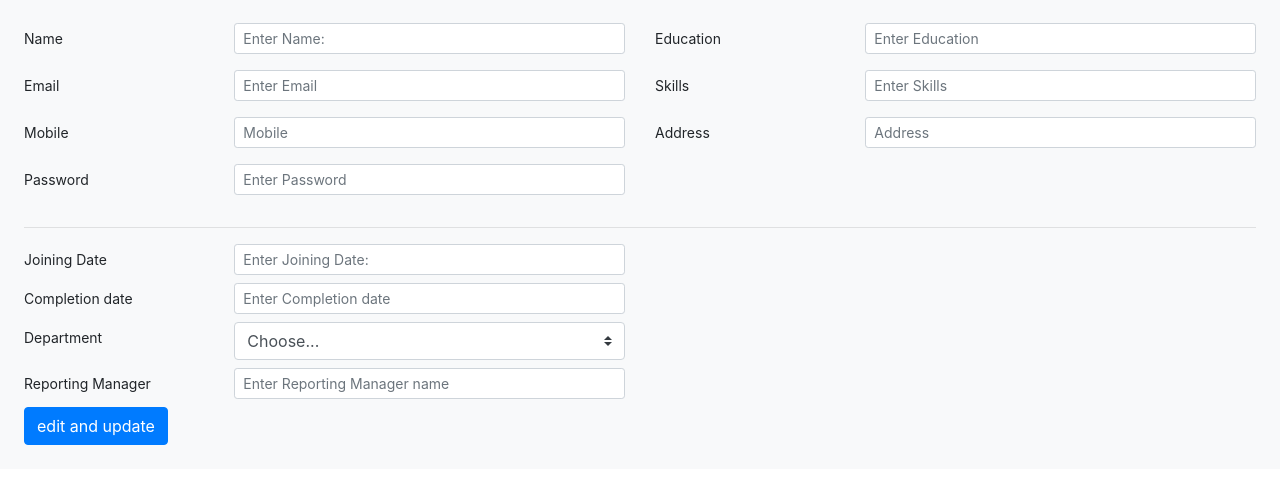
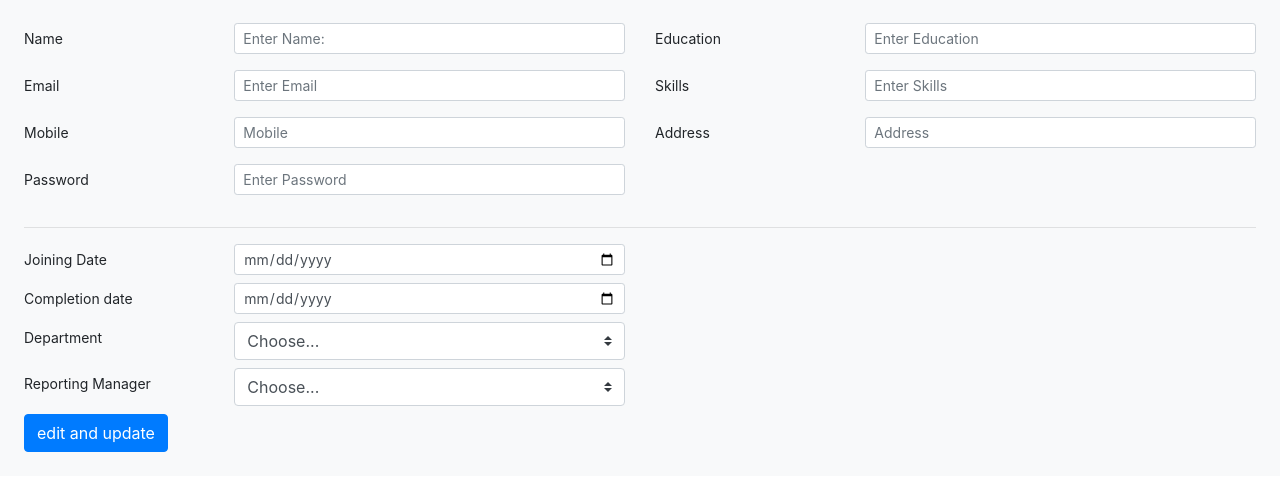
Before and after one commit to INIESTA-WEBTECH-Pvt-Ltd/iniesta, a PHP site: page /Intern_Registration.php in a window 1280 px wide. Shown: the part 217-708 px from the top of the page. Run offline with PHP 8.4, Linux system fonts and the light colour scheme; some libraries are stand-ins or nearby versions.

Commit message:
Intern_Registration Page Updated

```diff
--- a/intern/Intern_Registration.php
+++ b/intern/Intern_Registration.php
@@ -1,5 +1,6 @@
 <!DOCTYPE html>
 <html lang="en" dir="ltr">
+
 <head>
   <meta charset="utf-8">
   <title>Sidebar Dashboard Template With Sub Menu</title>
@@ -12,6 +13,7 @@
   <link rel="stylesheet" href="https://stackpath.bootstrapcdn.com/bootstrap/4.4.1/css/bootstrap.min.css">
 
 </head>
+
 <body>
 
   <!--wrapper start-->
@@ -19,7 +21,7 @@
     <!--header menu start-->
     <div class="header">
       <div class="header-menu">
-                    <div class="title">INIESTA  <span>WEBTECH</span></div>
+        <div class="title">INIESTA <span>WEBTECH</span></div>
         <div class="sidebar-btn">
           <i class="fas fa-bars"></i>
         </div>
@@ -75,58 +77,49 @@
             <div class="mb-3 row">
               <label for="validationCustom02" class="col-sm-3 col-md-4 col-form-label col-form-label-sm">Name</label>
               <div class="col-sm-9 col-md-8">
-                            <input type="text" class="form-control form-control-sm" id="validationCustom02" required
-                              placeholder="Enter Name:">
+                <input type="text" class="form-control form-control-sm" id="validationCustom02" required placeholder="Enter Name:">
               </div>
             </div>
             <div class="mb-3 row">
               <label for="validationCustom02" class="col-sm-3 col-md-4 col-form-label col-form-label-sm">Email
               </label>
               <div class="col-sm-9 col-md-8">
-                            <input type="email" class="form-control form-control-sm" id="validationCustom02" required
-                              placeholder="Enter Email">
+                <input type="email" class="form-control form-control-sm" id="validationCustom02" required placeholder="Enter Email">
               </div>
             </div>
             <div class="mb-3 row">
               <label for="validationCustom02" class="col-sm-3 col-md-4 col-form-label col-form-label-sm">Mobile
               </label>
               <div class="col-sm-9 col-md-8">
-                            <input type="text" class="form-control form-control-sm" id="validationCustom02" required
-                              placeholder="Mobile">
+                <input type="text" class="form-control form-control-sm" id="validationCustom02" required placeholder="Mobile">
               </div>
             </div>
             <div class="mb-3 row">
-                          <label for="validationCustom02"
-                            class="col-sm-3 col-md-4 col-form-label col-form-label-sm">Password</label>
+              <label for="validationCustom02" class="col-sm-3 col-md-4 col-form-label col-form-label-sm">Password</label>
               <div class="col-sm-9 col-md-8">
-                            <input type="password" class="form-control form-control-sm" id="validationCustom02" required
-                              placeholder="Enter Password ">
+                <input type="password" class="form-control form-control-sm" id="validationCustom02" required placeholder="Enter Password ">
               </div>
             </div>
           </div>
           <div class="col-12 col-sm-12 col-md-6 col-lg-6">
             <div class="mb-3 row">
-                          <label for="validationCustom02"
-                            class="col-sm-3 col-md-4 col-form-label col-form-label-sm">Education</label>
+              <label for="validationCustom02" class="col-sm-3 col-md-4 col-form-label col-form-label-sm">Education</label>
               <div class="col-sm-9 col-md-8">
-                            <input type="text" class="form-control form-control-sm" id="validationCustom02" required
-                              placeholder="Enter Education">
+                <input type="text" class="form-control form-control-sm" id="validationCustom02" required placeholder="Enter Education">
               </div>
             </div>
             <div class="mb-3 row">
               <label for="validationCustom02" class="col-sm-3 col-md-4 col-form-label col-form-label-sm">Skills
               </label>
               <div class="col-sm-9 col-md-8">
-                            <input type="email" class="form-control form-control-sm" id="validationCustom02" required
-                              placeholder="Enter Skills">
+                <input type="email" class="form-control form-control-sm" id="validationCustom02" required placeholder="Enter Skills">
               </div>
             </div>
             <div class="mb-3 row">
               <label for="validationCustom02" class="col-sm-3 col-md-4 col-form-label col-form-label-sm">Address
               </label>
               <div class="col-sm-9 col-md-8">
-                            <input type="text" class="form-control form-control-sm" id="validationCustom02" required
-                              placeholder="Address">
+                <input type="text" class="form-control form-control-sm" id="validationCustom02" required placeholder="Address">
               </div>
             </div>
 
@@ -139,8 +132,7 @@
               <label for="validationCustom02" class="col-sm-3 col-md-4 col-form-label col-form-label-sm">Joining
                 Date</label>
               <div class="col-sm-9 col-md-8">
-                            <input type="text" class="form-control form-control-sm" id="validationCustom02" required
-                              placeholder="Enter Joining Date:">
+                <input type="date" class="form-control form-control-sm" id="validationCustom02" required placeholder="Enter Joining Date:">
               </div>
             </div>
             <div class="mb-2 row">
@@ -148,13 +140,11 @@
                 date </label>
               <div class="col-sm-9 col-md-8">
 
-                            <input type="email" class="form-control form-control-sm" id="validationCustom02" required
-                              placeholder="Enter Completion date">
+                <input type="date" class="form-control form-control-sm" id="validationCustom02" required placeholder="Enter Completion date">
               </div>
             </div>
             <div class="mb-2 row">
-                          <label for="validationCustom02" class="col-sm-3 col-md-4 col-form-label col-form-label-sm"
-                            aria-labelledby="dropdownMenu2">Department </label>
+              <label for="validationCustom02" class="col-sm-3 col-md-4 col-form-label col-form-label-sm" aria-labelledby="dropdownMenu2">Department </label>
               <div class="col-sm-9 col-md-8">
                 <select class="custom-select mr-sm-2" id="inlineFormCustomSelect">
                   <option selected>Choose...</option>
@@ -163,21 +153,39 @@
                   <option value="3">digital marketing</option>
                   <option value="4">Data analysis</option>
                   <option value="5">App development</option>
+                  <option value="6">Human Resources</option>
+                  <option value="7">General Manager</option>
+                  <option value="8">Project Manager</option>
+                  <option value="9">Content Writer</option>
+                  <option value="10">Python Developer</option>
+                  <option value="11">UI/UX Developer</option>
+                  <option value="12">Business Reserch</option>
+                  <option value="13">Business Development</option>
                 </select>
               </div>
             </div>
             <div class="mb-2 row">
-                          <label for="validationCustom02" class="col-sm- col-md-4 col-form-label col-form-label-sm">Reporting
-                            Manager</label>
+              <label for="validationCustom02" class="col-sm-3 col-md-4 col-form-label col-form-label-sm" aria-labelledby="dropdownMenu2">Reporting Manager</label>
               <div class="col-sm-9 col-md-8">
-                            <input type="text" class="form-control form-control-sm" id="validationCustom02" required
-                              placeholder="Enter Reporting Manager name ">
+                <select class="custom-select mr-sm-2" onchange="schedule(this.value)">
+                  <option selected value="3">Choose...</option>
+                  <option value="1">HR</option>
+                  <option value="2">Linkedin</option>
+                </select>
               </div>
             </div>
+            <div class="mb-2 row" style="display: none;" id="HR">
+              <label for="validationCustom02" class="col-sm-3 col-md-4 col-form-label col-form-label-sm">Hr Reference Number</label>
+              <div class="col-sm-9 col-md-8">
+                <input type="text" class="form-control form-control-sm" required placeholder="Enter Hr Manager name">
               </div>
-                      <div class="col-12 col-sm-12 col-md-6 col-lg-6">
-
-
+            </div>
+            <div class="mb-2 row" style="display: none;" id="Link">
+              <label for="validationCustom02" class="col-sm-3 col-md-4 col-form-label col-form-label-sm">LinkedIn ID:</label>
+              <div class="col-sm-9 col-md-8">
+                <input type="text" class="form-control form-control-sm" required placeholder="Enter LinkedIn ID">
+              </div>
+            </div>
           </div>
         </div>
 
@@ -190,20 +198,19 @@
   <!--wrapper end-->
 
   <script type="text/javascript">
-        $(document).ready(function(){
-            $(".sidebar-btn").click(function(){
+    $(document).ready(function() {
+      $(".sidebar-btn").click(function() {
         $(".wrapper").toggleClass("collapsed");
       });
     });
 
-
-
-
+    // Date And Time on Header
     var today = new Date();
     var date = +today.getDate() + '-' + (today.getMonth() + 1) + '-' + today.getFullYear();
     document.getElementById('date').innerHTML = date;
 
     setInterval(showTime, 1000);
+
     function showTime() {
       let time = new Date();
       let hour = time.getHours();
@@ -224,18 +231,34 @@
       min = min < 10 ? "0" + min : min;
       sec = sec < 10 ? "0" + sec : sec;
 
-        let currentTime = hour + ":"
-                + min + ":" + sec +" " +  am_pm;
+      let currentTime = hour + ":" +
+        min + ":" + sec + " " + am_pm;
 
       document.getElementById("time")
         .innerHTML = currentTime;
     }
     showTime();
 
+    //Reporting Manager dropdown JS
+    function schedule(selectedValue) {
+      var hr = document.getElementById("HR");
+      var Link = document.getElementById("Link");
+      if (selectedValue == 1) {
+        Link.style.display = "none";
+        hr.style.display = "block";
+      } else if (selectedValue == 2) {
+        hr.style.display = "none";
+        Link.style.display = "block";
+      } else {
+        Link.style.display = "none";
+        hr.style.display = "none";
+      }
+    }
   </script>
   <script src="https://code.jquery.com/jquery-3.4.1.min.js"></script>
   <script src="https://cdn.jsdelivr.net/npm/popper.js@1.16.0/dist/umd/popper.min.js"></script>
   <script src="https://stackpath.bootstrapcdn.com/bootstrap/4.4.1/js/bootstrap.min.js"></script>
 
 </body>
+
 </html>
```
Lines whose indentation alone changed are shown as unchanged.
